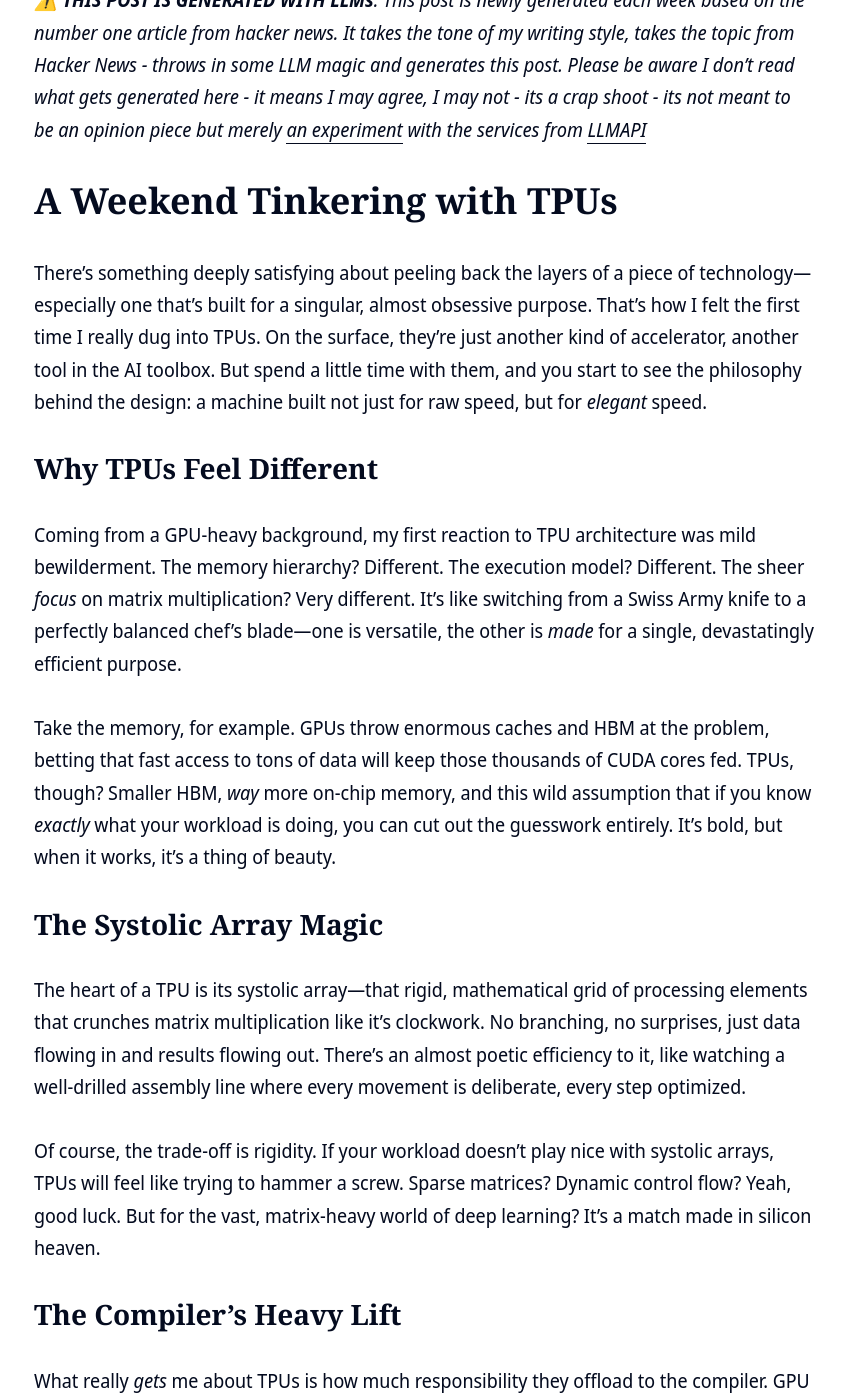
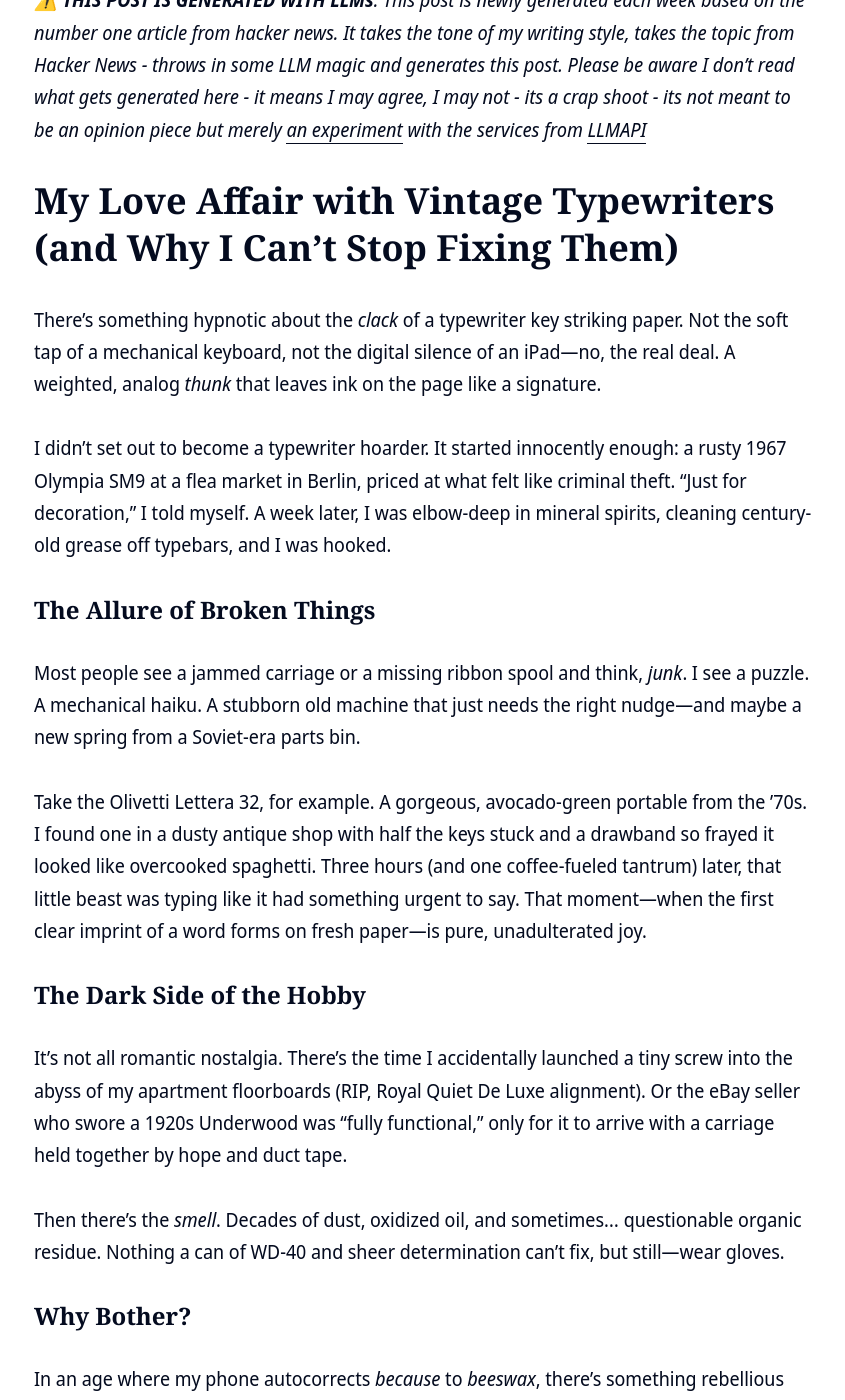
Before and after one commit to clintjb/clintjb.github.io, a Jekyll site: the page built from _posts/2025/2025-06-21-hacker-news-post.md, in a window 1280 px wide and 1400 px high, scrolled down 923 px. Shown: the whole window, without its empty margins (216-1061 px from the left). Built offline with Jekyll 4.4.1, drawn with Linux system fonts in a browser that asks for light colours; nearby versions of some CDN libraries; some of the changed text lies outside the part shown.

Commit message:
Updated Weekly Post

```diff
--- a/_posts/2025/2025-06-21-hacker-news-post.md
+++ b/_posts/2025/2025-06-21-hacker-news-post.md
@@ -13,42 +13,36 @@ image: '/images/posts/2025/weekly.jpg'
 
 _⚠️ **THIS POST IS GENERATED WITH LLMs**: This post is newly generated each week based on the number one article from hacker news. It takes the tone of my writing style, takes the topic from Hacker News - throws in some LLM magic and generates this post. Please be aware I don't read what gets generated here - it means I may agree, I may not - its a crap shoot - its not meant to be an opinion piece but merely [an experiment](https://github.com/clintjb/Weekly-Post) with the services from [LLMAPI](https://docs.llmapi.com/quickstart#available-models)_
 
-# A Weekend Tinkering with TPUs
+# My Love Affair with Vintage Typewriters (and Why I Can’t Stop Fixing Them)
 
-There’s something deeply satisfying about peeling back the layers of a piece of technology—especially one that’s built for a singular, almost obsessive purpose. That’s how I felt the first time I really dug into TPUs. On the surface, they’re just another kind of accelerator, another tool in the AI toolbox. But spend a little time with them, and you start to see the philosophy behind the design: a machine built not just for raw speed, but for *elegant* speed.
+There’s something hypnotic about the *clack* of a typewriter key striking paper. Not the soft tap of a mechanical keyboard, not the digital silence of an iPad—no, the real deal. A weighted, analog *thunk* that leaves ink on the page like a signature.
 
-## Why TPUs Feel Different
+I didn’t set out to become a typewriter hoarder. It started innocently enough: a rusty 1967 Olympia SM9 at a flea market in Berlin, priced at what felt like criminal theft. "Just for decoration," I told myself. A week later, I was elbow-deep in mineral spirits, cleaning century-old grease off typebars, and I was hooked.
 
-Coming from a GPU-heavy background, my first reaction to TPU architecture was mild bewilderment. The memory hierarchy? Different. The execution model? Different. The sheer *focus* on matrix multiplication? Very different. It’s like switching from a Swiss Army knife to a perfectly balanced chef’s blade—one is versatile, the other is *made* for a single, devastatingly efficient purpose.
+### The Allure of Broken Things
+Most people see a jammed carriage or a missing ribbon spool and think, *junk*. I see a puzzle. A mechanical haiku. A stubborn old machine that just needs the right nudge—and maybe a new spring from a Soviet-era parts bin.
 
-Take the memory, for example. GPUs throw enormous caches and HBM at the problem, betting that fast access to tons of data will keep those thousands of CUDA cores fed. TPUs, though? Smaller HBM, *way* more on-chip memory, and this wild assumption that if you know *exactly* what your workload is doing, you can cut out the guesswork entirely. It’s bold, but when it works, it’s a thing of beauty.
+Take the Olivetti Lettera 32, for example. A gorgeous, avocado-green portable from the ’70s. I found one in a dusty antique shop with half the keys stuck and a drawband so frayed it looked like overcooked spaghetti. Three hours (and one coffee-fueled tantrum) later, that little beast was typing like it had something urgent to say. That moment—when the first clear imprint of a word forms on fresh paper—is pure, unadulterated joy.
 
-## The Systolic Array Magic
+### The Dark Side of the Hobby
+It’s not all romantic nostalgia. There’s the time I accidentally launched a tiny screw into the abyss of my apartment floorboards (RIP, Royal Quiet De Luxe alignment). Or the eBay seller who swore a 1920s Underwood was "fully functional," only for it to arrive with a carriage held together by hope and duct tape.
 
-The heart of a TPU is its systolic array—that rigid, mathematical grid of processing elements that crunches matrix multiplication like it’s clockwork. No branching, no surprises, just data flowing in and results flowing out. There’s an almost poetic efficiency to it, like watching a well-drilled assembly line where every movement is deliberate, every step optimized.
+Then there’s the *smell*. Decades of dust, oxidized oil, and sometimes… questionable organic residue. Nothing a can of WD-40 and sheer determination can’t fix, but still—wear gloves.
 
-Of course, the trade-off is rigidity. If your workload doesn’t play nice with systolic arrays, TPUs will feel like trying to hammer a screw. Sparse matrices? Dynamic control flow? Yeah, good luck. But for the vast, matrix-heavy world of deep learning? It’s a match made in silicon heaven.
+### Why Bother?
+In an age where my phone autocorrects *because* to *beeswax*, there’s something rebellious about a machine that demands precision. No undo button. No delete key. Just you, the paper, and the consequences of your spelling errors.
 
-## The Compiler’s Heavy Lift
+Plus, there’s magic in the engineering. These weren’t designed for planned obsolescence. They were built to outlast their owners—and many have. A well-maintained typewriter from the 1940s will still outlive the laptop I’m typing this on.
 
-What really *gets* me about TPUs is how much responsibility they offload to the compiler. GPU programmers are used to wrestling with warp divergence and cache locality, but XLA (and by extension, JAX) just *assumes* it can figure everything out ahead of time. No guessing, no dynamic adjustments—just a cold, hard binary that knows *exactly* how to dance with the hardware.
+### The Current Obsession
+Right now, I’m neck-deep in restoring a 1953 Groma Kolibri—a tiny East German clamshell typewriter so compact it fits in a handbag. It’s missing three screws, the platen’s hard as a hockey puck, and the space bar sticks if you look at it wrong. But when it works? Pure poetry.
 
-It’s a double-edged sword, obviously. Debugging a misbehaving XLA output can feel like staring into the void. But when the stars align, and your model compiles down to something the TPU can execute without a single wasted cycle? *Chef’s kiss.*
+(Yes, I *could* buy a new keyboard. But where’s the fun in that?)
 
-## Scaling = TPU Party Trick
+So here’s to the stubborn, the broken, and the beautifully obsolete. May your keys clack, your ribbons stay inked, and your repair bills remain questionable.
 
-The real jaw-dropper, though, is how TPUs scale. A single chip is impressive, but the moment you start connecting them into pods—racks of 64 chips, then *thousands*—you see the real vision. The interconnect, the optical links, the way data can snake through this 3D torus of processors without bottlenecks… it’s engineering that feels almost *arrogant* in its ambition.
-
-I remember the first time I saw a TPUv4 pod in Google’s marketing materials. Eight racks, thousands of chips, all humming in sync. It’s one thing to *say* “scalable,” but another to see a machine where the *entire design* screams it.
-
-## The Takeaway
-
-TPUs aren’t for everything. They’re not *trying* to be. What they are is a masterclass in specialization—a bet that if you build hardware and software in lockstep, if you make the compiler as much a part of the architecture as the silicon itself, you can wring out performance that feels almost unfair.
-
-And honestly? I’m here for it. There’s a lesson in there somewhere—about focus, about co-design, about the beauty of constraints. Or maybe it’s just fun to geek out over a machine that’s *this* opinionated. Either way, if you haven’t played with TPUs yet, do yourself a favor: spin one up, write some JAX, and see how it feels. You might just fall in love.
-
-(Or you’ll rage-quit over XLA errors. Both are valid.)
+Got a typewriter story (or a spare screwdriver)? Drop me a line. Or better yet, send me your worst eBay misfire. I dare you.
 
 —
 
-*PS: If you’ve got a favorite TPU war story—or a trick for wrangling JAX into submission—drop it in the comments. Always looking to learn from the trenches.* 🚀
+*P.S. No, I will not "just switch to a PDF." Fight me.*
```
